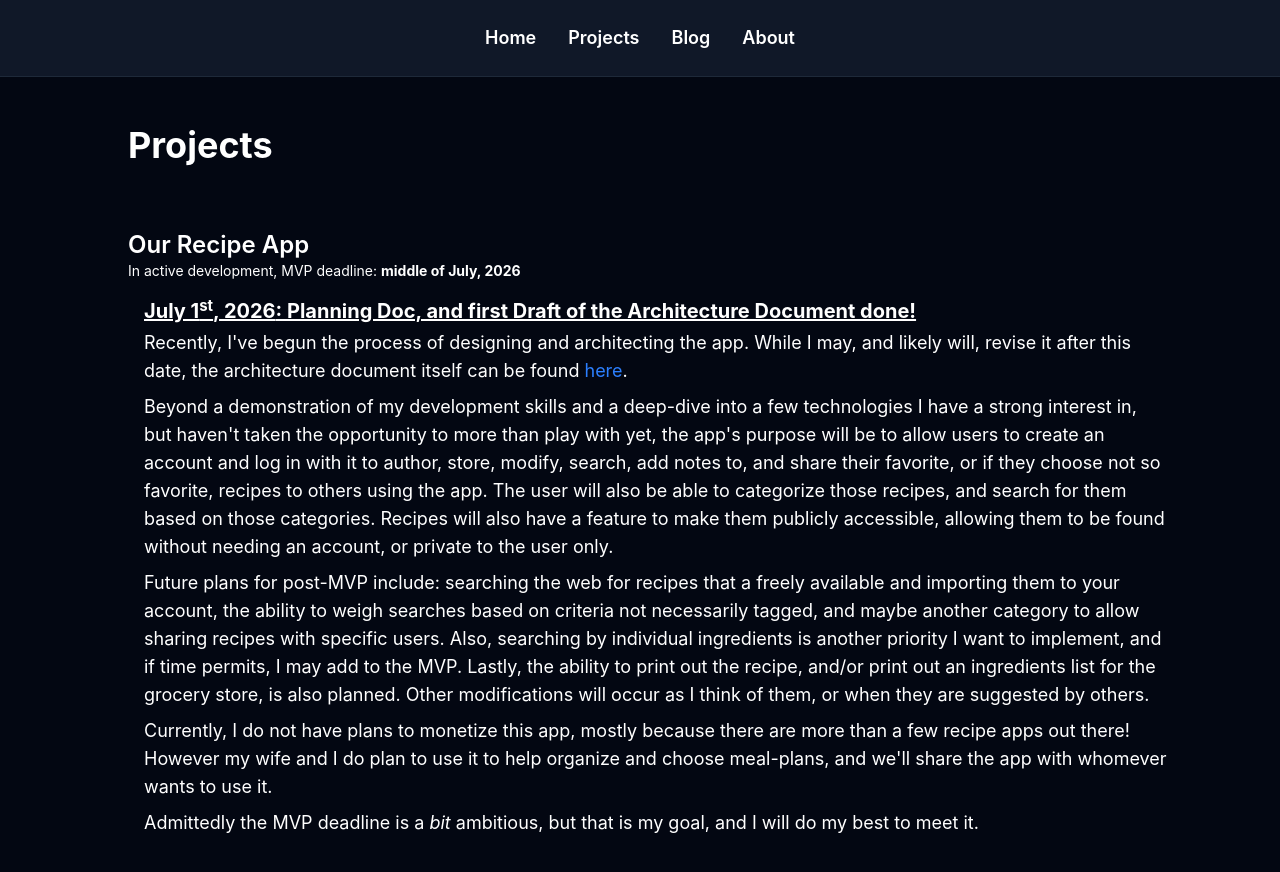
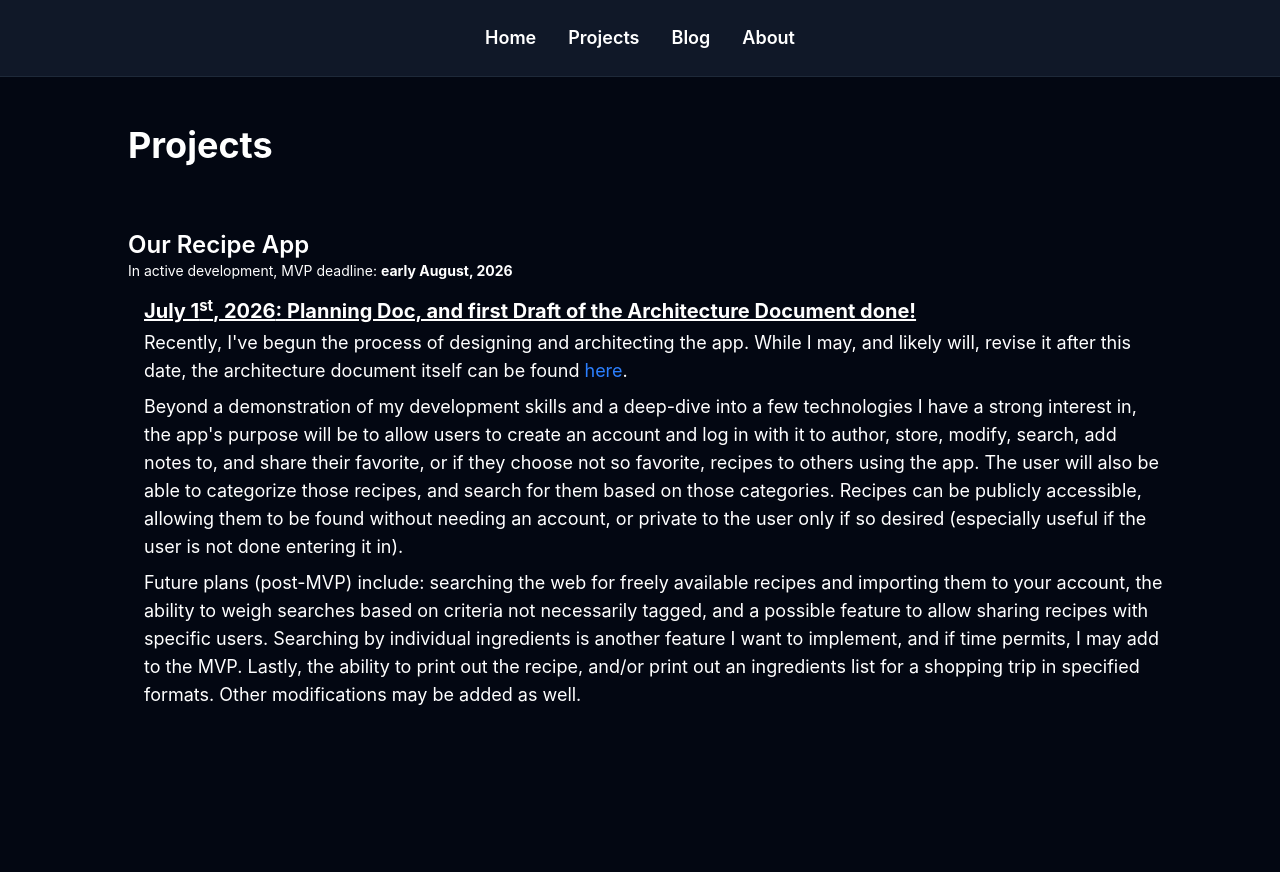
Before and after one commit to jarmbrust/portfolio-website, a Next.js app: page /projects in a window 1280 px wide. Shown: the top 872 px of the page. After the commit the page ends 813 px from the top, so only its background shows below. Built offline with nearby package versions, Linux system fonts and the light colour scheme.

Commit message:
some text rewrites

```diff
--- a/src/app/about/page.tsx
+++ b/src/app/about/page.tsx
@@ -2,25 +2,32 @@ export default function About() {
   return (
     <div className="flex flex-col w-full">
       <h1 className="text-4xl font-bold mb-4 justify-start">Who Am I?</h1>
-      <p className="text-lg mb-4">A very important question to ask oneself, but generally not too early in the morning. In addition to being a software developer
-        who loves creating interesting and intuitive web apps that help people, or at least ones that are fun to use,
-        I also fancy myself a speculative fiction writer, an excellent TTRPG Game Master, an animal lover who aspires to be useful to his cat, and an all around decent human being.
-        As for the writer part, admittedly I haven&apos;t actually published any fiction in quite some time. Well, to be fair, I don&apos;t recall technically
-        every publishing anything beyond one short story in my college periodical. But, I&apos;ll take what I can get! Regardless, there are definitely a few novellas, in addition to perhaps one
-        or more &quot;epic&quot; works rattling around in my noggin. Surprisingly, I am finding the big trick regarding becoming a writer
-        is the whole &quot;writing&quot; thing. Gonna lock that down some day!
+      <p className="text-lg mb-4">
+        A very important question to ask oneself, as long as it's not asked too early in the
+        morning!
       </p>
       <p className="text-lg mb-4">
-        As for my career in software development, it goes back well over ten years. While the last few have seen a focus mainly the frontend (React, Vue, TypeScript, etc),
-        traditionally I&apos;ve worked throughout the entire stack, including as a dedicated SQL developer. Now days, I&apos;ve become quite interested in returning to a more diverse toolset, even
-        if that ends up only being a subset of my role. I also have experience beyond IC roles, and find fulfillment in mentoring both mid and junior developers, as well as leading
-        small development teams.
+        As the label on the tin says, I am a software developer who loves creating interesting and
+        intuitive web apps what are helpful to people in any number of ways and easy to use. I've
+        worked in software development for over ten years, and while the last few have seen a focus
+        mainly the frontend (React, Vue, TypeScript, etc), traditionally I have experience in the
+        entire stack, and as a dedicated SQL developer. I am very interested in returning to a more
+        diverse toolset across the stack, even if that ends up only being a subset of my role. I
+        fancy myself a strong communicator, and I have experience mentoring juniors, and a knack for
+        explaining technical concepts to non-technical stake-holders.
       </p>
       <p className="text-lg mb-4">
-        In my personal life, I live with my awesome wife and our two dogs and three cats. We recently (about 6-8 months ago as of this writing) relocated from
-        sunny Colorado, to slightly-less-sunny-but-a-lot-more-humid North Carolina. While I am originally from Minnesota and thus under an ever-present danger of melting, she is originally
-        from this area, and is doing quite well thank you. That said, we are definitely willing to relocate from our current home in Winston-Salem to other cities in North Carolina,
-        or even one or two states away. I will add more details to this site soon!
+        I have a number of hobbies, which include speculative fiction writing, TTRPG Game Mastering,
+        pottery, taking care of animals, and watching really bad B-Movies!
+      </p>
+      <p className="text-lg mb-4">
+        I live with my awesome wife and our two dogs and three cats. We recently (about 6-8 months
+        ago as of this writing) relocated from sunny Colorado, to
+        slightly-less-sunny-but-a-lot-more-humid North Carolina. While I am originally from
+        Minnesota and thus have an ever-present danger of melting, she is originally from this area
+        and is doing quite well thank you very much. That said, we are willing to relocate from our
+        current home in Winston-Salem to other cities in North Carolina, or other regions of the
+        country. If you are curious, please ask!
       </p>
     </div>
   );
--- a/src/app/blog/[slug]/page.tsx
+++ b/src/app/blog/[slug]/page.tsx
@@ -9,11 +9,7 @@ export async function generateStaticParams() {
   return posts.map((p) => ({ slug: p.slug }));
 }
 
-export default async function PostPage({
-  params,
-}: {
-  params: Promise<{ slug: string }>;
-}) {
+export default async function PostPage({ params }: { params: Promise<{ slug: string }> }) {
   const { slug } = await params;
   const post = await getPost(slug);
   if (!post) notFound();
--- a/src/app/projects/page.tsx
+++ b/src/app/projects/page.tsx
@@ -4,35 +4,47 @@ export default function Projects() {
       <h1 className="flex justify-center items-center text-4xl font-bold mb-16">Projects</h1>
 
       <h3 className="text-2xl font-semibold">Our Recipe App</h3>
-      <div className="w-full text-left text-sm mb-4">In active development, MVP deadline: <span className="font-bold">middle of July, 2026</span></div>
+      <div className="w-full text-left text-sm mb-4">
+        In active development, MVP deadline: <span className="font-bold">early August, 2026</span>
+      </div>
       <div className="w-full text-left text-lg ml-4">
-        <p className="font-bold underline text-xl mb-1"><span className="font-bold">July 1<sup>st</sup>, 2026</span>: Planning Doc, and first Draft of the Architecture Document done! </p>
-        <p className="mb-2">Recently, I&apos;ve begun the process of designing and architecting the app. While I may, and likely will, revise it
-          after this date, the architecture document itself can be found&nbsp;
-          <a href="https://github.com/jarmbrust/our-recipe-app/blob/main/docs/architecture_document.md"
-          target="_blank" rel="noopener noreferrer" className="text-blue-500 hover:text-teal-500">here</a>.
+        <p className="font-bold underline text-xl mb-1">
+          <span className="font-bold">
+            July 1<sup>st</sup>, 2026
+          </span>
+          : Planning Doc, and first Draft of the Architecture Document done!{' '}
         </p>
         <p className="mb-2">
-          Beyond a demonstration of my development skills and a deep-dive into a few technologies I have a strong interest in, but haven&apos;t
-          taken the opportunity to more than play with yet, the app&apos;s purpose will be to allow users to create an account and log in with it to author,
-          store, modify, search, add notes to, and share their favorite, or if they choose not so favorite, recipes to others using the app.
-          The user will also be able to categorize those recipes, and search for them based on those categories.
-          Recipes will also have a feature to make them publicly accessible, allowing them to be found without needing an account,
-          or private to the user only.
+          Recently, I've begun the process of designing and architecting the app. While I may, and
+          likely will, revise it after this date, the architecture document itself can be found{' '}
+          <a
+            href="https://github.com/jarmbrust/our-recipe-app/blob/main/docs/architecture_document.md"
+            target="_blank"
+            rel="noopener noreferrer"
+            className="text-blue-500 hover:text-teal-500"
+          >
+            here
+          </a>
+          .
         </p>
         <p className="mb-2">
-          Future plans for post-MVP include: searching the web for recipes that a freely available and importing them to your account,
-          the ability to weigh searches based on criteria not necessarily tagged, and maybe another category to allow sharing recipes with specific users.
-          Also, searching by individual ingredients is another priority I want to implement, and if time permits, I may add to the MVP.
-          Lastly, the ability to print out the recipe, and/or print out an ingredients list for the grocery store, is also planned.
-          Other modifications will occur as I think of them, or when they are suggested by others.
+          Beyond a demonstration of my development skills and a deep-dive into a few technologies I
+          have a strong interest in, the app's purpose will be to allow users to create an account
+          and log in with it to author, store, modify, search, add notes to, and share their
+          favorite, or if they choose not so favorite, recipes to others using the app. The user
+          will also be able to categorize those recipes, and search for them based on those
+          categories. Recipes can be publicly accessible, allowing them to be found without needing
+          an account, or private to the user only if so desired (especially useful if the user is
+          not done entering it in).
         </p>
         <p className="mb-2">
-          Currently, I do not have plans to monetize this app, mostly because there are more than a few recipe apps out there!
-          However my wife and I do plan to use it to help organize and choose meal-plans, and we&apos;ll share the app with whomever wants to use it.
-        </p>
-        <p className="mb-2">
-          Admittedly the MVP deadline is a <span className="italic">bit</span> ambitious, but that is my goal, and I will do my best to meet it.
+          Future plans (post-MVP) include: searching the web for freely available recipes and
+          importing them to your account, the ability to weigh searches based on criteria not
+          necessarily tagged, and a possible feature to allow sharing recipes with specific users.
+          Searching by individual ingredients is another feature I want to implement, and if time
+          permits, I may add to the MVP. Lastly, the ability to print out the recipe, and/or print
+          out an ingredients list for a shopping trip in specified formats. Other modifications may
+          be added as well.
         </p>
       </div>
     </div>
--- a/src/app/resume/page.tsx
+++ b/src/app/resume/page.tsx
@@ -2,8 +2,17 @@ export default function Resume() {
   return (
     <div className="flex-1 flex flex-col items-center justify-center w-full">
       <h1 className="text-4xl font-bold mb-4">Resume</h1>
-      <p className="text-lg">Coming soon, but for now check out my LinkedIn profile for my latest resume and experience: &nbsp;
-        <a href="https://www.linkedin.com/in/jamesarmbrust/" target="_blank" rel="noopener noreferrer" className="text-blue-500 hover:text-teal-500">LinkedIn</a></p>
+      <p className="text-lg">
+        Coming soon, but for now check out my LinkedIn profile for my latest resume and experience:{' '}
+        <a
+          href="https://www.linkedin.com/in/jamesarmbrust/"
+          target="_blank"
+          rel="noopener noreferrer"
+          className="text-blue-500 hover:text-teal-500"
+        >
+          LinkedIn
+        </a>
+      </p>
     </div>
   );
 }
```
